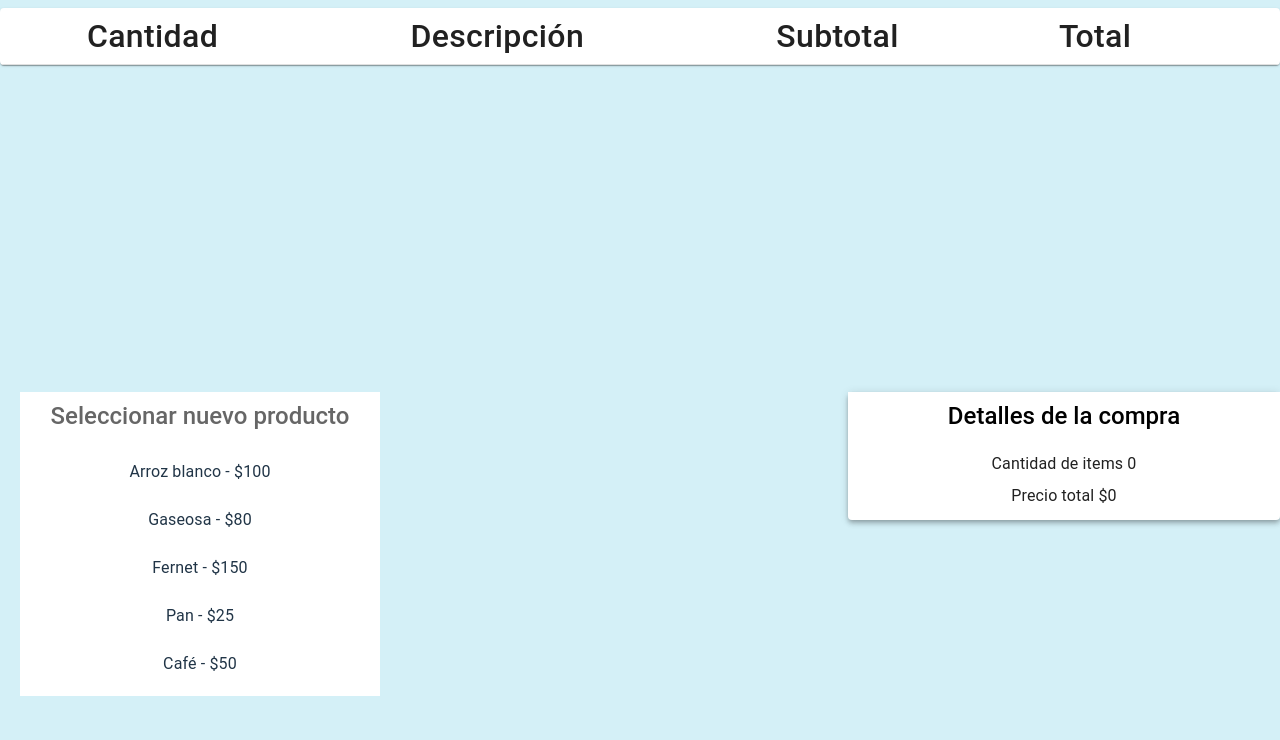
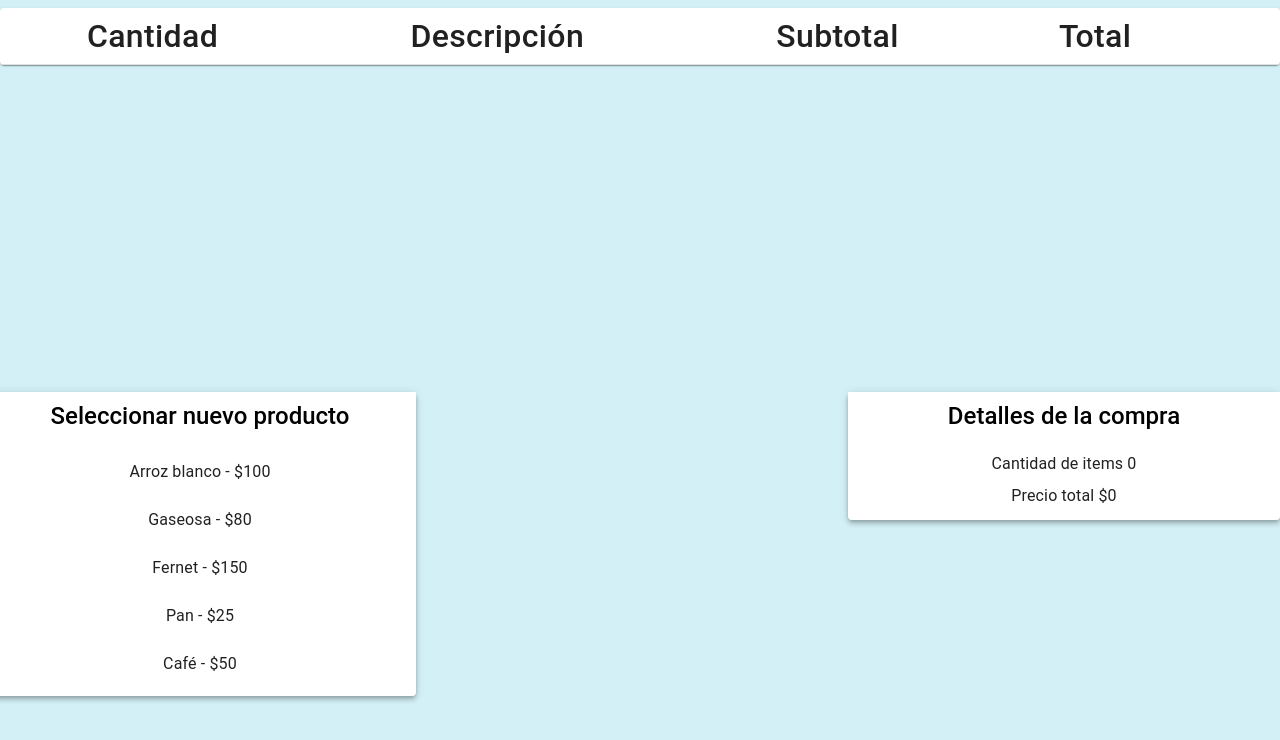
Before and after one commit to klartz/prueba-tecnica, a React (Vite) app in the folder prueba-tecnica/: page / in a window 1280 px wide. Shown: the top 740 px of the page. Built offline with nearby package versions, Linux system fonts and the light colour scheme.

Commit message:
feat: better styling for the Product List component

```diff
--- a/prueba-tecnica/src/components/ProductList/ProductList.jsx
+++ b/prueba-tecnica/src/components/ProductList/ProductList.jsx
@@ -4,6 +4,7 @@ import ListItem from '@mui/material/ListItem';
 import ListItemButton from '@mui/material/ListItemButton';
 import ListItemText from '@mui/material/ListItemText';
 import ListSubheader from '@mui/material/ListSubheader';
+import {Paper} from '@mui/material';
 // eslint-disable-next-line no-unused-vars
 import React, {useEffect, useState} from 'react';
 import {useDispatch} from 'react-redux';
@@ -20,9 +21,17 @@ const ProductListNew = () => {
 	}, []);
 
 	return (
-		<Box sx={{width: '100%', maxWidth: 360, bgcolor: 'background.paper'}}>
-			<nav aria-label='main mailbox folders'>
-				<ListSubheader style={{fontSize: '1.5em', textAlign: 'center'}}>
+		<Box
+			sx={{
+				width: '100%',
+				maxWidth: 450,
+				alignItems: 'center',
+			}}
+		>
+			<Paper elevation={4}>
+				<ListSubheader
+					style={{fontSize: '1.5em', textAlign: 'center', color: 'black'}}
+				>
 					Seleccionar nuevo producto
 				</ListSubheader>
 				<List>
@@ -33,6 +42,7 @@ const ProductListNew = () => {
 									<ListItemButton>
 										<ListItemText
 											primary={`${product.name} - $${product.price}`}
+											style={{fontSize: '1.5em'}}
 											align={'center'}
 											onClick={() => {
 												dispatch(addToCart(product));
@@ -43,7 +53,7 @@ const ProductListNew = () => {
 							)
 					)}
 				</List>
-			</nav>
+			</Paper>
 		</Box>
 	);
 };
```
